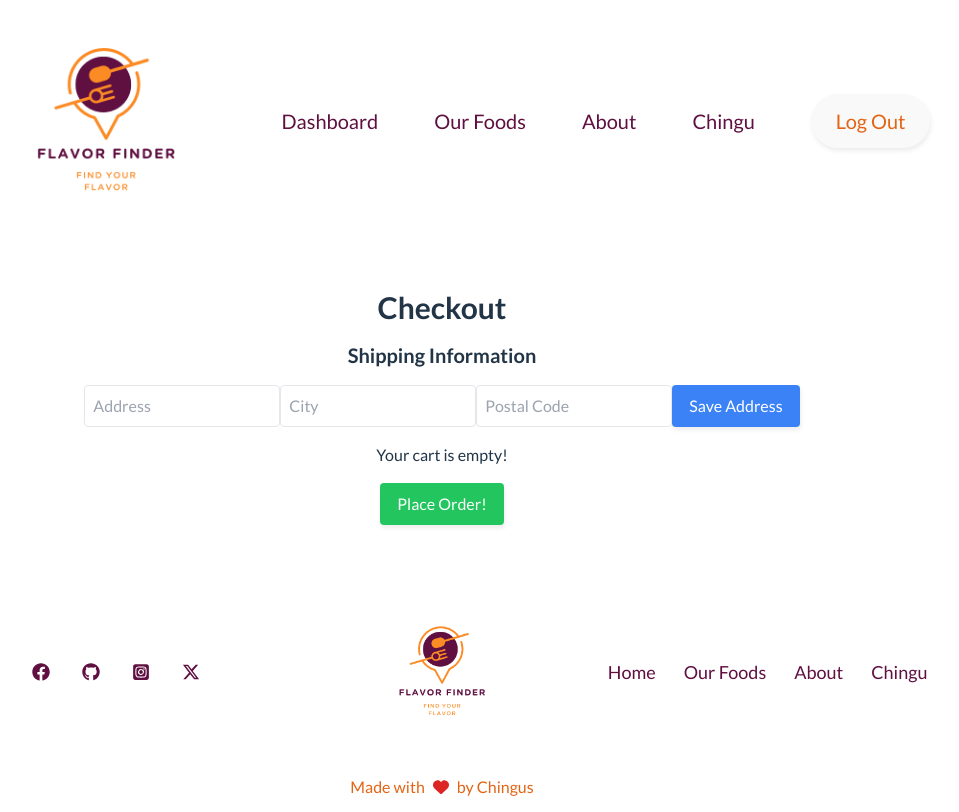
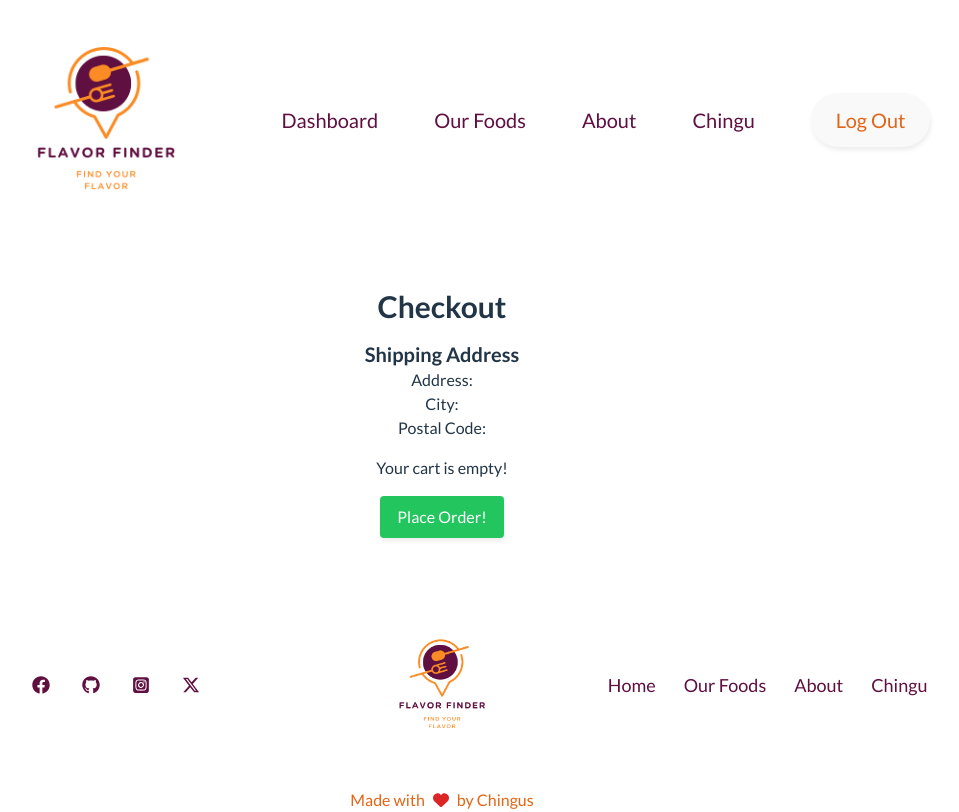
Before and after one commit to chingu-voyages/v50-tier2-team-15, a React (Vite) app: page /checkout in a window 1280 px wide. Shown: the whole page, without its empty margins (198-1157 px from the left). Built offline with nearby package versions, Linux system fonts and the light colour scheme; sample sign-in values are in the browser's storage.

Commit message:
feat: Add saved shipping address display in OrderScreen component. Conditionally render shipping info form.

```diff
--- a/src/screens/OrderScreen.jsx
+++ b/src/screens/OrderScreen.jsx
@@ -1,6 +1,5 @@
 import { useSelector, useDispatch } from "react-redux";
 import { useState, useEffect } from "react";
-//Is increaseCurrency import needed?
 import { saveShippingAddress, clearCartItems, decreaseCurrency } from "../slices/cartSlice";
 import { createOrder } from "../slices/orderSlice";
 // import { addDecimals } from "../utils/orderHelper";
@@ -11,13 +10,16 @@ const OrderScreen = () => {
   const { cartItems, shippingAddress, itemsPrice, shippingPrice, taxPrice, totalPrice, currency} = cart;
 
   const [address, setAddress] = useState(shippingAddress);
+   const [savedAddress, setSavedAddress] = useState(shippingAddress);
 
   const handleAddressChange = (e) => {
     setAddress({ ...address, [e.target.name]: e.target.value });
   };
+
   useEffect(() => {
     console.log("Currency from state:", currency);
   }, [currency]);
+
   const handleSaveAddress = (e) => {
     e.preventDefault();
     dispatch(saveShippingAddress(address));
@@ -49,12 +51,22 @@ const OrderScreen = () => {
   }
   };
 
+
   return (
     <div className="p-4">
       <h1 className="text-3xl font-semibold mb-4">Checkout</h1>
 
       <div className="mb-4">
-        <h2 className="text-xl font-semibold">Shipping Information</h2>
+  {savedAddress ? (
+    <div>
+      <h2 className="text-xl font-semibold">Shipping Address</h2>
+      <p>Address: {savedAddress.address}</p>
+      <p>City: {savedAddress.city}</p>
+      <p>Postal Code: {savedAddress.postalCode}</p>
+    </div>
+  ) : (
+    <div>
+      <p>Enter your shipping address below:</p>
       <form onSubmit={handleSaveAddress} className="space-y-4">
         <input
           type="text"
@@ -88,6 +100,9 @@ const OrderScreen = () => {
         </button>
       </form>
     </div>
+  )}
+</div>
+
 
       <div className="mb-4">
         {cartItems && cartItems.length > 0 ? (
```
Lines whose indentation alone changed are shown as unchanged.
